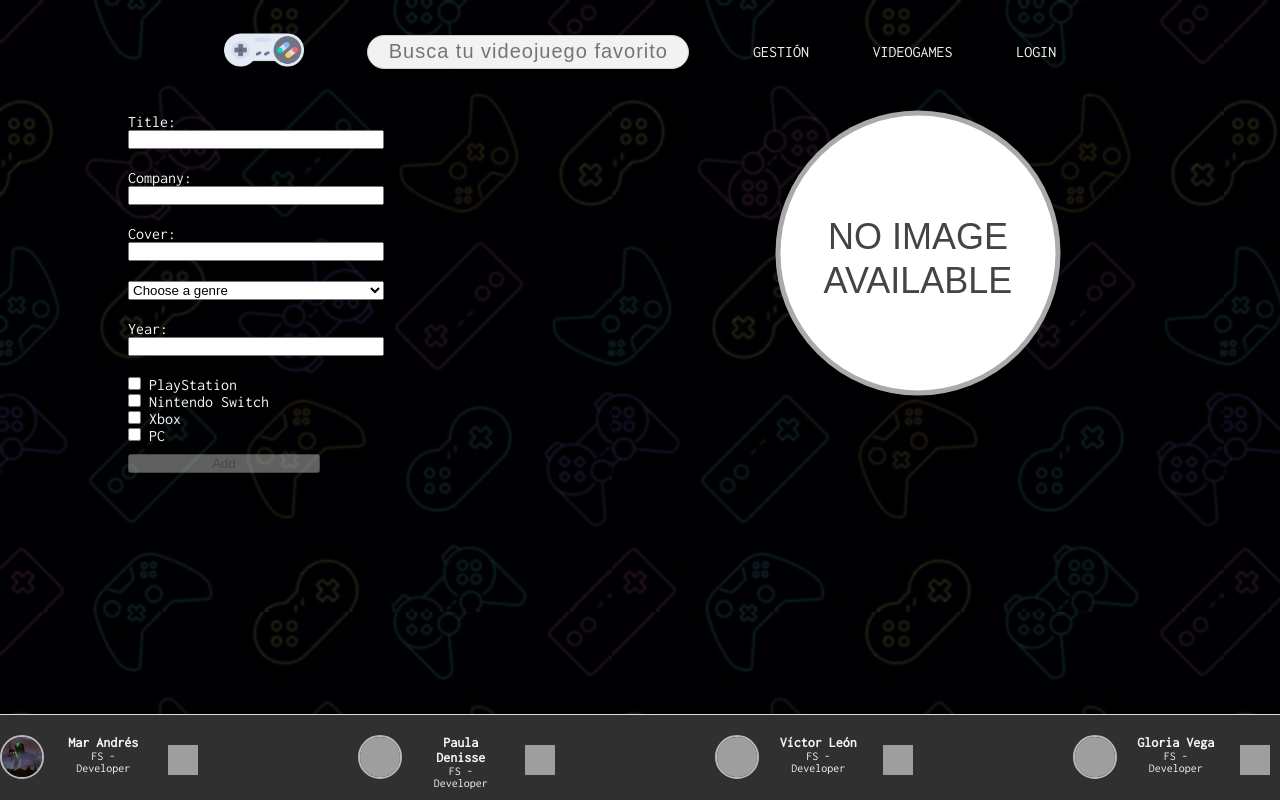
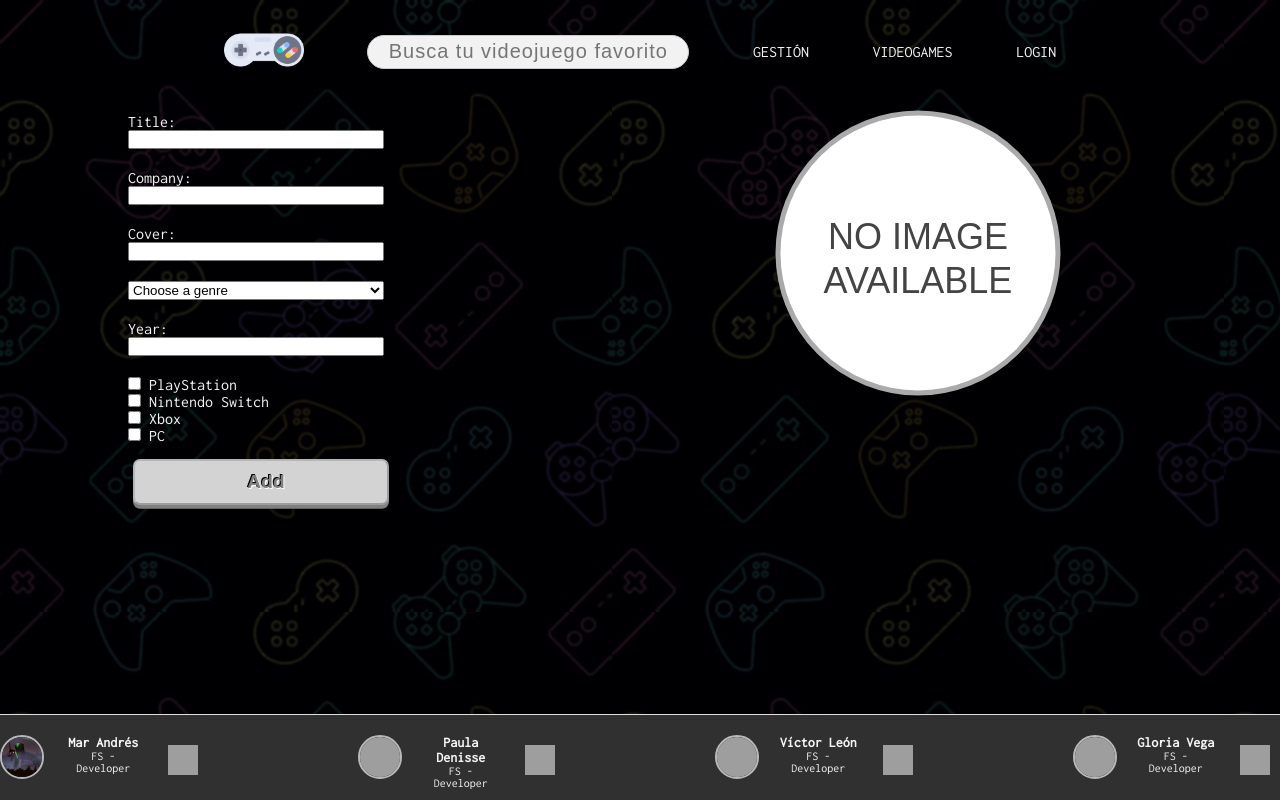
Before and after one commit to victorleon0/Videogames_App, an Angular app in the folder front/: page /gestion in a window 1280 px wide. Built offline with nearby package versions, Linux system fonts and the light colour scheme; grey boxes are pictures that could not be loaded.

Commit message:
FEAT screen confirmation delete & style buttons form

```diff
--- a/front/src/app/pages/gestion/form/form.component.html
+++ b/front/src/app/pages/gestion/form/form.component.html
@@ -38,7 +38,17 @@
     </label>
   </div>
 
-  <button type="submit" [disabled]="!videogamesForm.valid ">{{btnText}}</button>
-  <button *ngIf="idVideogame !== ''" (click)="deleteSelected()">Delete</button>
+  <button type="submit" class="add-btn"  [disabled]="!videogamesForm.valid ">{{btnText}}</button>
+</form>
 
-</form>
+<div>
+  <button class="start-btn" *ngIf="idVideogame !== ''" (click)="deleteSelected()">Delete</button>
+</div>
+
+<div class="showToConfirmDelete" *ngIf="showToConfirmDelete">
+  <h3>Sure about this delete???</h3>
+  <div class="container-btn">
+    <button class="start-btn" (click)="confirmDelete(true)">Yes</button>
+    <button class="start-btn" (click)="confirmDelete(false)">Maybe not</button>
+  </div>
+</div>
--- a/front/src/app/pages/gestion/form/form.component.scss
+++ b/front/src/app/pages/gestion/form/form.component.scss
@@ -1,10 +1,12 @@
 
 
-form{
+form, div{
     margin-left: 10vw;
+    margin-bottom: 20px;
     display: flex;
     flex-direction: column;
     width:50vw;
+    z-index: 1;
 
     div{
         display: flex;
@@ -13,7 +15,66 @@ form{
         margin: 10px 0;
     }
 
-    button{
-        width:  30%;
+}
+
+.showToConfirmDelete{
+    position:absolute;
+    border: 2px solid;
+    padding: 10px;
+    box-shadow: 5px 10px #cbc4c4;//#888888;
+    background-image: url('../../../../assets/videogames.jpg');
+    left: 20%;
+    top:30%;
+    z-index: 2;
+    display: flex;
+    flex-direction: column;
+    justify-content: center;
+    align-items: center;
+    height: 25vh;
+    width: 50vh;
+
+
+    h3{
+        flex:1;
+    }
+
+    .container-btn{
+        flex:3;
+        display: flex;
+        flex-direction: row;
+        justify-content: center;
+        align-items: center;
+        width: 100%;
     }
 }
+
+
+.start-btn, .add-btn{
+    width: 40%;
+    font-size: 1.2rem;
+    text-align: center;
+    display: inline-block;
+    margin:5px;
+    font-weight: bold;
+    padding: 10px 0 10px 10px ;
+    background-color: lightgray;
+    text-shadow: -1px -1px black, 1px 1px white;
+    color: gray;
+    -webkit-border-radius: 7px;
+    -moz-border-radius: 7px;
+    -o-border-radius: 7px;
+    border-radius: 7px;
+    box-shadow: 0 .2em gray;
+    cursor: pointer;
+
+}
+
+.start-btn:active {
+    box-shadow: none;
+    position: relative;
+    top: .2em;
+}
+
+.add-btn:disabled{
+    cursor: not-allowed;
+}
--- a/front/src/app/pages/gestion/form/form.component.ts
+++ b/front/src/app/pages/gestion/form/form.component.ts
@@ -16,10 +16,13 @@ export class FormComponent implements OnInit {
   //ESta var se cargara con los valores iniciales en edicion
   public newVideogame = this.videogamesService.videogameData;
   public idVideogame = this.videogamesService.videogameData.id;
-//Mirar si es util
+//Mirar si es util, porque de momento no la veo usada en ningun sitio
   public submitted: boolean = false;
 
   public btnText:string = 'Add';
+
+  public showToConfirmDelete: boolean = false;
+
 
 
   public plataformsList: PlatformInterface[] = [
@@ -131,10 +134,21 @@ export class FormComponent implements OnInit {
     this.videogamesForm.reset();
   }
 
+  public confirmDelete = (gonnaDelete: boolean) => {
+    console.log('aqui confirmacion');
+    if(gonnaDelete){
+      this.videogamesService.deleteVideogame(this.idVideogame).subscribe();
+      this.videogamesService.videogameClear();
+      this.router.navigate(['videogames']);
+    }else{
+
+    }
+    this.showToConfirmDelete = false;
+  }
+
   public deleteSelected = () => {
-    this.videogamesService.deleteVideogame(this.idVideogame).subscribe();
-    this.videogamesService.videogameClear();
-    this.router.navigate(['videogames']);
+    this.showToConfirmDelete = true;
+    console.log('aqui btn delete');
   }
 
 }
```
Also changed, not shown: 1 other file (tests, documents, lock files or other folders).
